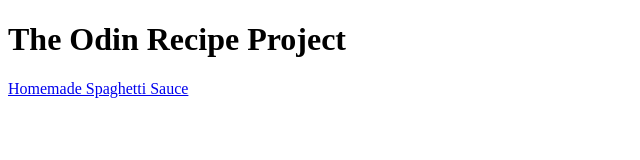
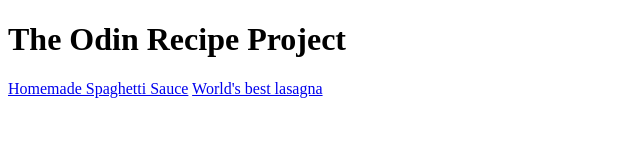
Before and after one commit to HiddenWorld82/recipe-website, a plain HTML site: page index.html in a window 1280 px wide. Shown: the whole page, without its empty margins (0-640 px from the left). Drawn offline with Linux system fonts and the light colour scheme.

Commit message:
Add second link to second page

```diff
--- a/index.html
+++ b/index.html
@@ -8,6 +8,7 @@
         <h1>The Odin Recipe Project</h1>
         <p>
             <a href="recipes/homemade-spaghetti-sauce.html" target="_blank">Homemade Spaghetti Sauce</a>
+            <a href="recipes/worlds-best-lasagna.html" target="_blank">World's best lasagna</a>
         </p>
     </body>
 </html>
```
